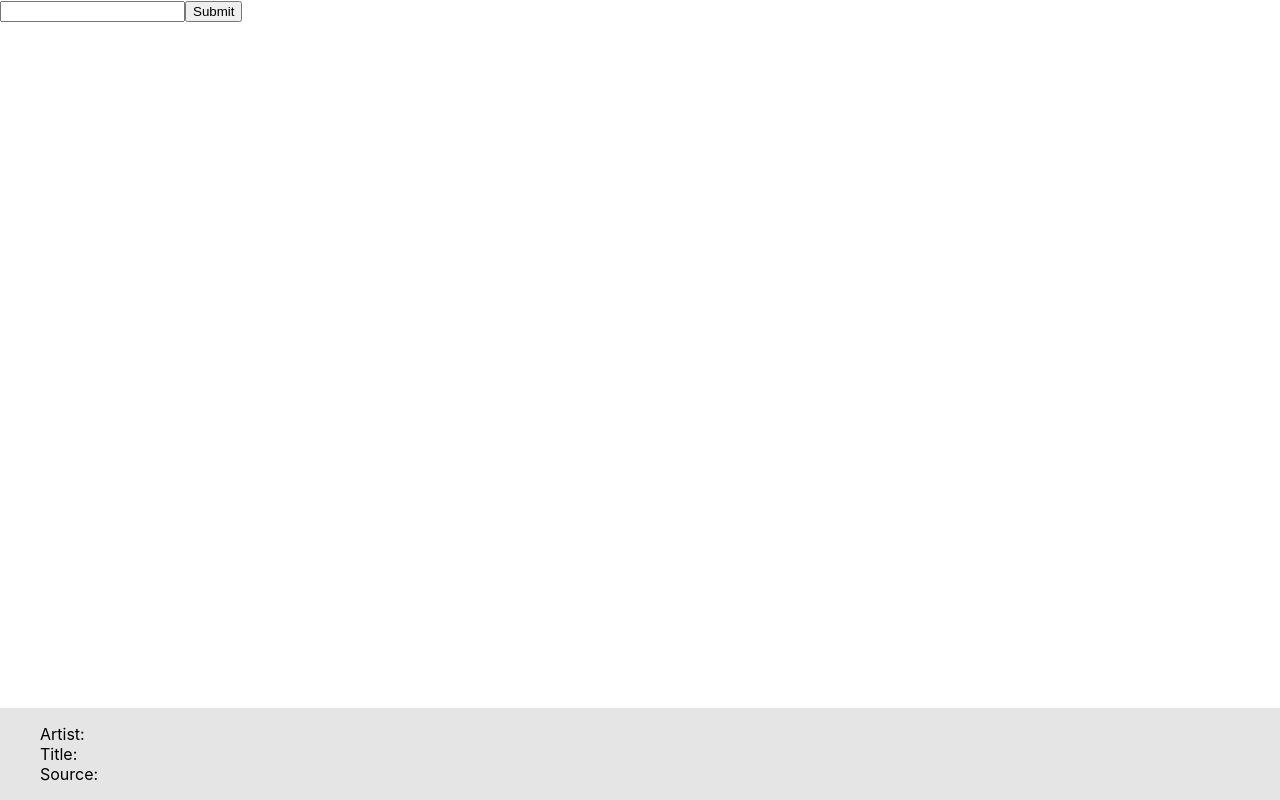
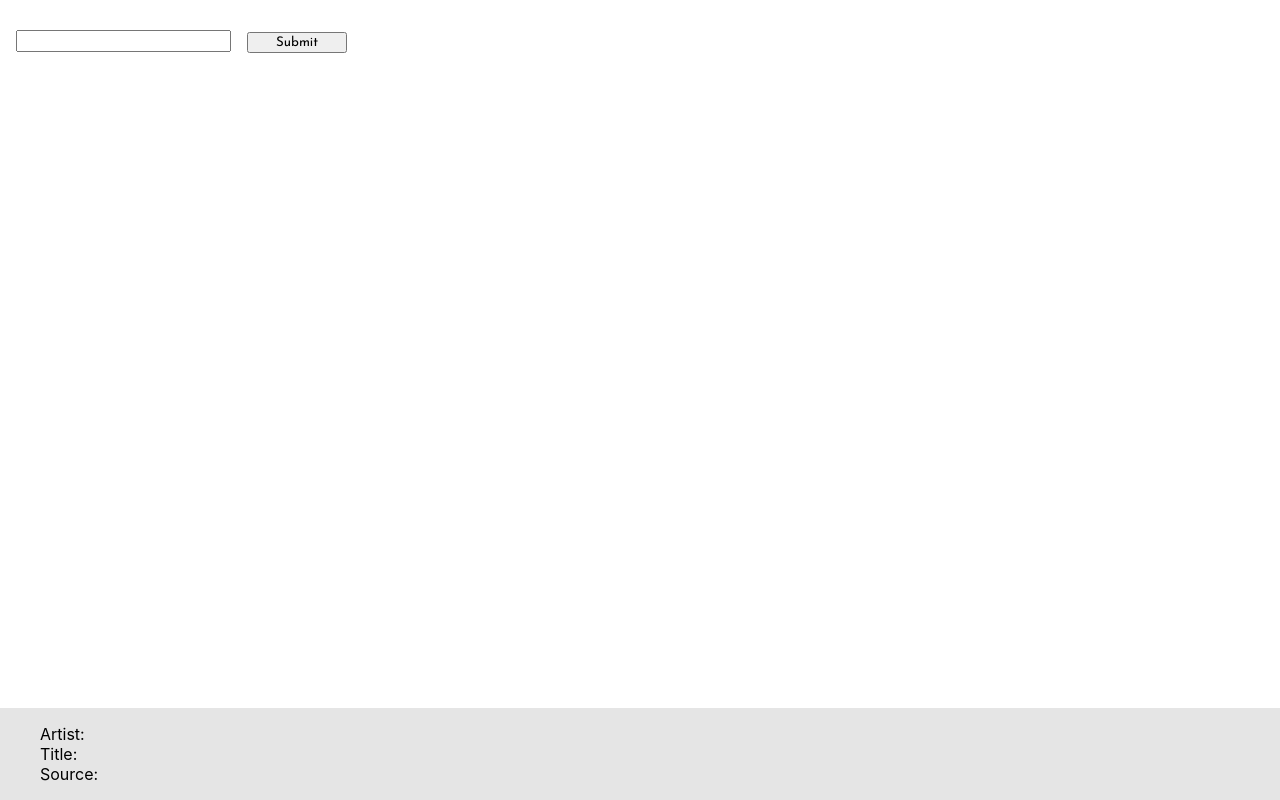
Before and after one commit to ZachJDev/slideshow-react-frontend, a React (Create React App) app: page / in a window 1280 px wide. Built offline with nearby package versions, Linux system fonts and the light colour scheme.

Commit message:
search styling, fixing prev image bug again.

```diff
--- a/src/components/Search.css
+++ b/src/components/Search.css
@@ -0,0 +1,18 @@
+@import url('https://fonts.googleapis.com/css2?family=Josefin+Sans&display=swap');
+
+form {
+    position: absolute;
+    padding-top: 1rem;
+    padding-left: 1rem;
+}
+.search-bar {
+    height: 1rem;
+    font-size: 1rem;
+}
+
+.search-button {
+    width: 100px;
+    height: 1.3rem;
+    margin: 1rem;
+    font-family: "josefin Sans", sans-serif;
+}
--- a/src/components/Search.js
+++ b/src/components/Search.js
@@ -14,10 +14,9 @@ class Search extends Component {
 
     render() {
         return (
-
             <form>
-                <input type="text" value={this.props.input} onChange={this.handleType} />
-                <button onClick={this.handleSubmit}>Submit</button>
+                <input className="search-bar" type="text" value={this.props.input} onChange={this.handleType} />
+                <button className="search-button" onClick={this.handleSubmit}>Submit</button>
             </form>
         )
     }
--- a/src/components/Slideshow.js
+++ b/src/components/Slideshow.js
@@ -44,14 +44,15 @@ class Slideshow extends Component {
       this.setState({
         timer: setInterval(() => {
           this.setState((state) => ({
-            currentImage: state.currentImage.next
+            currentImage: state.currentImage.next,
+            count: state.count + 1
           }));
         }, 8000),
 
         tick: 0,
         playing: true,
       });
-      this.setState((state) => ({ currentImage: state.images.head }));
+      this.setState((state) => ({ currentImage: state.images.head , count: 0 }));
     });
   };
 
@@ -63,7 +64,8 @@ class Slideshow extends Component {
       this.setState({
         timer: setInterval(() => {
           this.setState((state) => ({
-            currentImage: state.currentImage.next
+            currentImage: state.currentImage.next,
+            count: state.count + 1
           }));
         }, 8000),
       });
@@ -75,9 +77,9 @@ class Slideshow extends Component {
     clearInterval(this.state.timer);
     this.setState({playing: false})
     if (goFoward) {
-      this.setState((state) => ({  currentImage: state.currentImage.next}));
+      this.setState((state) => ({  currentImage: state.currentImage.next, count: state.count + 1}));
     } else {
-      this.setState((state) => ({  currentImage: state.currentImage.prev }));
+      this.setState((state) => ({  currentImage: state.currentImage.prev, count: state.count + 1 }));
     }
 
   };
@@ -85,6 +87,7 @@ class Slideshow extends Component {
   type = (input) => this.setState({ input });
 
   render() {
+    // let startingImage = new Object(this.state.currentImage?.val)
     return (
       <div id="wrapper">
         <Search
@@ -107,6 +110,7 @@ class Slideshow extends Component {
             currentImage={this.state.currentImage?.val}
             nextImage={this.state.currentImage?.next.val}
             begin={this.state.images.length > 0}
+            count = {this.state.count}
           />
           <Nav
             begin={this.state.images.length > 0}
--- a/src/components/View.js
+++ b/src/components/View.js
@@ -8,13 +8,7 @@ import playButton from '../img/play.svg'
 import pauseButton from '../img/pause.svg'
 
 class View extends Component {
-    constructor(props) {
-        super(props);
 
-        this.state = {
-            startingImage: this.props.currentImage.url
-        }
-    }
     togglePlay = (event) => {
         this.props.handlePlaying()
     }
@@ -22,8 +16,7 @@ class View extends Component {
     render() {
         const hide = this.props.playing ? "" : "hide "
         const button = this.props.playing ?  pauseButton : playButton
-        const restart = this.props.currentImage.url === this.state.startingImage ? "restart" : ''
-        console.log(restart)
+        const restart = this.props.count === 0? "restart" : '' // Still looking for a better way to handle this...
         return (
            (this.props.begin &&
            <div className={"view-box"} onClick={this.togglePlay}>
```
